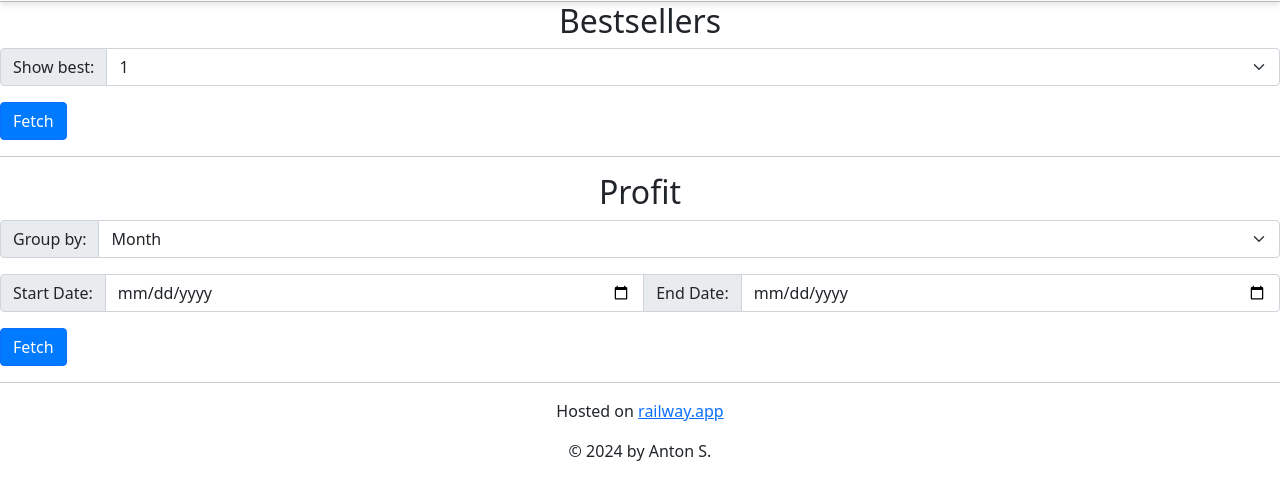
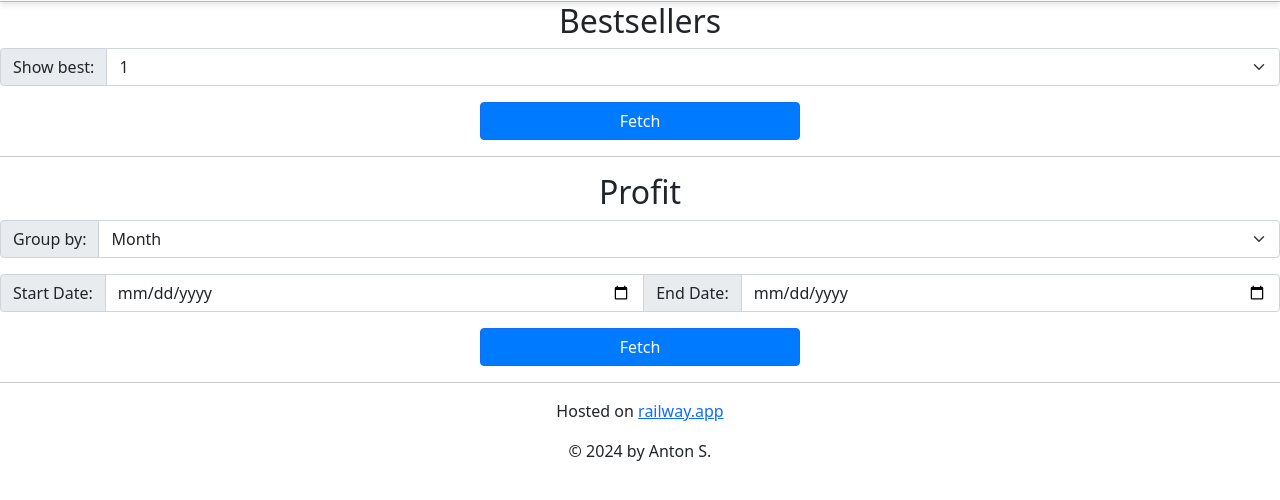
Before and after one commit to asiomchen/inventory-management, a Flask app: page /dashboard in a window 1280 px wide. Shown: the part 70-570 px from the top of the page. Run offline with Flask 3, Linux system fonts and the light colour scheme; some libraries are stand-ins or nearby versions.

Commit message:
Update dashboard.html to include centered fetch buttons

```diff
--- a/templates/analytics/dashboard.html
+++ b/templates/analytics/dashboard.html
@@ -14,7 +14,11 @@
     </select>
   </div>
 
-<button class="btn btn-primary" onclick="fetchData()">Fetch</button>
+<div class="d-flex justify-content-center mb-3">
+    <div class="col-12 col-lg-3">
+        <button class="btn btn-primary w-100" onclick="fetchData()">Fetch</button>
+    </div>
+</div>
 <div id="bestsellers"></div>
 
 <hr>
@@ -34,7 +38,11 @@
     <label for="end_date" class="input-group-text">End Date:</label>
     <input type="date" id="end_date" class="form-control">
 </div>
-<button class="btn btn-primary" onclick="fetchProfit()">Fetch</button>
+<div class="d-flex justify-content-center mb-3">
+    <div class="col-12 col-lg-3">
+        <button class="btn btn-primary w-100" onclick="fetchProfit()">Fetch</button>
+    </div>
+</div>
 
 
 <div id="profit"></div>
```
